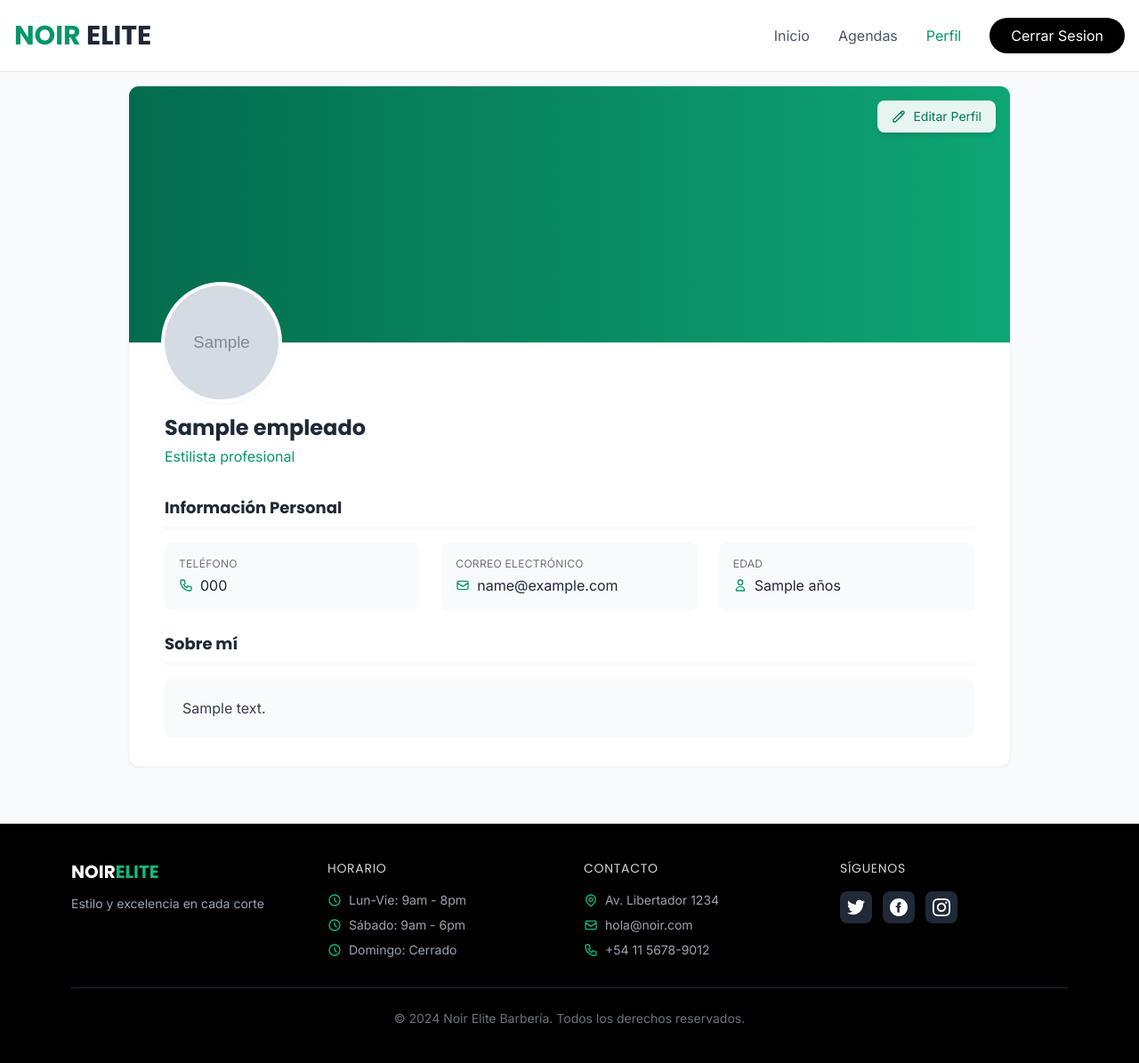
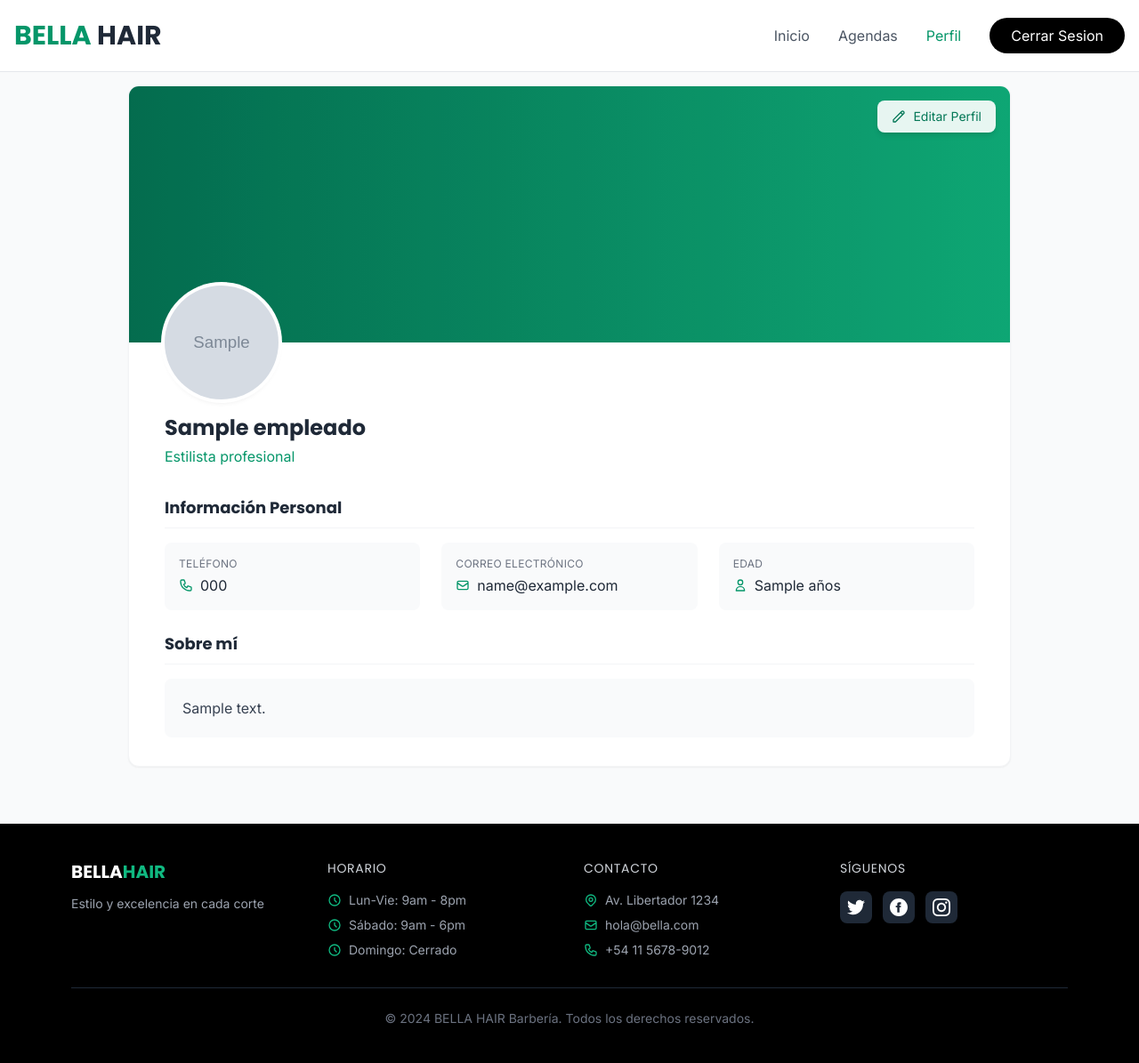
Before and after one commit to adalDmpch/a_1, a PHP site: page /empleado/perfil.php in a window 1280 px wide. Shown: the whole page at 89% size. Run offline with PHP 8.4, Linux system fonts and the light colour scheme; the visitor is signed in with stand-in values (Sample User, id 1); tables that the repository leaves empty or names only in its code hold one stand-in row (values such as "Sample post"); grey boxes marked "Sample" are stand-in pictures; some libraries are stand-ins or nearby versions.

Commit message:
nombre bella hair

```diff
--- a/public/cliente/editar_perfil.php
+++ b/public/cliente/editar_perfil.php
@@ -29,7 +29,7 @@ try {
     die("Error: " . $e->getMessage());
 }
 
-$pageTitle = 'Editar Perfil - Noir Elite';
+$pageTitle = 'Editar Perfil - BELLA HAIR';
 include_once '../templates/headercliente.php';
 include_once '../templates/navbarcliente.php';
 include_once '../templates/navbarclient.php';
@@ -62,7 +62,7 @@ include_once '../templates/navbarclient.php';
         <div class="bg-white rounded-2xl shadow-2xl overflow-hidden transition-all duration-300 hover:shadow-3xl">
             <div class="bg-gradient-to-r from-emerald-600 to-teal-700 text-white px-8 py-6">
                 <h2 class="text-3xl font-bold tracking-tight">Editar Perfil</h2>
-                <p class="mt-1 text-emerald-100 opacity-90">Actualiza tu información personal en Noir Elite</p>
+                <p class="mt-1 text-emerald-100 opacity-90">Actualiza tu información personal en BELLA HAIR</p>
             </div>
 
             <form action="../../actions/actualizar_perfil.php" method="POST" enctype="multipart/form-data" class="p-8 space-y-8">
--- a/public/cliente/historial.php
+++ b/public/cliente/historial.php
@@ -70,7 +70,7 @@ $stmtHistorial = $pdo->prepare($sqlHistorial);
 $stmtHistorial->execute([$cliente['id']]);
 $historial = $stmtHistorial->fetchAll(PDO::FETCH_ASSOC);
 
-$pageTitle = 'Historial - Noir Elite';
+$pageTitle = 'Historial - BELLA HAIR';
 include_once '../templates/headeremleado.php';
 include_once '../templates/navbarcliente.php';
 include_once '../templates/navbarclient.php';
--- a/public/cliente/perfil.php
+++ b/public/cliente/perfil.php
@@ -25,7 +25,7 @@ if (!$cliente) {
     die("No se encontró información en la tabla cliente para este usuario.");
 }
 
-$pageTitle = 'Perfil Cliente - Noir Elite';
+$pageTitle = 'Perfil Cliente - BELLA HAIR';
 include_once '../templates/headercliente.php';
 include_once '../templates/navbarcliente.php';
 include_once '../templates/navbarclient.php';
--- a/public/empleado/agenda.php
+++ b/public/empleado/agenda.php
@@ -7,7 +7,7 @@ if (!isset($_SESSION["user_id"]) || $_SESSION["rol"] !== "empleado") {
     exit();
 }
 
-$pageTitle = 'Noir Elite - Historial de Citas';
+$pageTitle = 'BELLA HAIR - Historial de Citas';
 include_once '../templates/headeremleado.php';
 include_once '../templates/navbarempleado.php';
 
--- a/public/empleado/editar_Perfil.php
+++ b/public/empleado/editar_Perfil.php
@@ -85,7 +85,7 @@ if ($_SERVER["REQUEST_METHOD"] === "POST" && isset($_POST["update_profile"])) {
     }
 }
 
-    $pageTitle = 'Editar Perfil - Noir Elite - Barbería & Estilistas';
+    $pageTitle = 'Editar Perfil - BELLA HAIR - Barbería & Estilistas';
     include_once '../templates/headeremleado.php';
     include_once '../templates/navbarsalir.php';
 
--- a/public/empleado/inicio.php
+++ b/public/empleado/inicio.php
@@ -10,7 +10,7 @@ if (!isset($_SESSION["user_id"]) || $_SESSION["rol"] !== "empleado") {
 // Verifica que $_SESSION["user_id"] esté configurada correctamente
 // var_dump($_SESSION["user_id"]); // Esto debería mostrar el valor de user_id
 
-$pageTitle = 'Noir Elite - Agenda de Citas';
+$pageTitle = 'BELLA HAIR - Agenda de Citas';
 include_once '../templates/headeremleado.php';
 include_once '../templates/navbarempleado.php';
 
--- a/public/empleado/perfil.php
+++ b/public/empleado/perfil.php
@@ -25,7 +25,7 @@ if (!$empleado) {
 }
 
 
-$pageTitle = 'Perfil - Noir Elite - Barbería & Estilistas';
+$pageTitle = 'Perfil - BELLA HAIR - Barbería & Estilistas';
 include_once '../templates/headeremleado.php';
 include_once '../templates/navbarempleado.php';
 
--- a/public/empleado/servicios.php
+++ b/public/empleado/servicios.php
@@ -37,7 +37,7 @@ if (!isset($_SESSION["user_id"]) || $_SESSION["rol"] !== "empleado") {
     <meta charset="UTF-8">
     <meta name="viewport" content="width=device-width, initial-scale=1.0">
     <script src="https://cdn.tailwindcss.com"></script>
-    <title>Servicios - Noir Elite Barbería</title>
+    <title>Servicios - BELLA HAIR Barbería</title>
     <style>
         @import url('https://fonts.googleapis.com/css2?family=Poppins:wght@300;400;600;700&family=Inter:wght@300;400;600&display=swap');
 
@@ -60,8 +60,8 @@ if (!isset($_SESSION["user_id"]) || $_SESSION["rol"] !== "empleado") {
                 <!-- Logo -->
                 <div class="flex items-center space-x-2 sm:space-x-3">
                     <h1 class="font-heading text-3xl font-bold text-gray-900">
-                        <span class="text-emerald-600">NOIR</span>
-                        <span class="text-gray-800">ELITE</span>
+                        <span class="text-emerald-600">BELLA</span>
+                        <span class="text-gray-800">HAIR</span>
                     </h1>
                 </div>
 
--- a/public/servicios.php
+++ b/public/servicios.php
@@ -4,7 +4,7 @@
     <meta charset="UTF-8">
     <meta name="viewport" content="width=device-width, initial-scale=1.0">
     <script src="https://cdn.tailwindcss.com"></script>
-    <title>Servicios - Noir Elite Barbería</title>
+    <title>Servicios - BELLA Elite Barbería</title>
     <style>
         @import url('https://fonts.googleapis.com/css2?family=Poppins:wght@300;400;600;700&family=Inter:wght@300;400;600&display=swap');
 
@@ -27,8 +27,8 @@
                 <!-- Logo -->
                 <div class="flex items-center space-x-2 sm:space-x-3">
                     <h1 class="font-heading text-3xl font-bold text-gray-900">
-                    <span class="text-emerald-600">NOIR</span>
-                    <span class="text-gray-800">ELITE</span>
+                    <span class="text-emerald-600">BELLA</span>
+                    <span class="text-gray-800">HAIR</span>
                 </h1>
                 </div>
                 <div class="hidden md:flex items-center space-x-8">
--- a/public/templates/footercliente.php
+++ b/public/templates/footercliente.php
@@ -8,7 +8,7 @@
                     <a href="#privacidad" class="hover:text-emerald-400">Política de Privacidad</a>
                     <a href="#terminos" class="hover:text-emerald-400">Términos de Servicio</a>
                 </div>
-                <p class="mt-3">© 2024 Noir Elite. Todos los derechos reservados.</p>
+                <p class="mt-3">© 2024 BELLA HAIR. Todos los derechos reservados.</p>
             </div>
         </div>
     </footer>
--- a/public/templates/footerempleado.php
+++ b/public/templates/footerempleado.php
@@ -3,7 +3,7 @@
         <div class="max-w-6xl mx-auto px-4">
             <div class="grid md:grid-cols-4 gap-8">
                 <div class="space-y-3">
-                    <h4 class="font-heading text-xl font-bold">NOIR<span class="text-emerald-500">ELITE</span></h4>
+                    <h4 class="font-heading text-xl font-bold">BELLA<span class="text-emerald-500">HAIR</span></h4>
                     <p class="text-gray-400 text-sm">Estilo y excelencia en cada corte</p>
                 </div>
 
@@ -45,7 +45,7 @@
                             <svg class="w-4 h-4 mr-2 text-emerald-500" fill="none" stroke="currentColor" viewBox="0 0 24 24">
                                 <path stroke-linecap="round" stroke-linejoin="round" stroke-width="2" d="M3 8l7.89 5.26a2 2 0 002.22 0L21 8M5 19h14a2 2 0 002-2V7a2 2 0 00-2-2H5a2 2 0 00-2 2v10a2 2 0 002 2z"></path>
                             </svg>
-                            hola@noir.com
+                            hola@bella.com
                         </li>
                         <li class="flex items-center">
                             <svg class="w-4 h-4 mr-2 text-emerald-500" fill="none" stroke="currentColor" viewBox="0 0 24 24">
@@ -79,7 +79,7 @@
             </div>
 
             <div class="border-t border-gray-800 mt-8 pt-6 text-center">
-                <p class="text-gray-500 text-sm">&copy; 2024 Noir Elite Barbería. Todos los derechos reservados.</p>
+                <p class="text-gray-500 text-sm">&copy; 2024 BELLA HAIR Barbería. Todos los derechos reservados.</p>
             </div>
         </div>
     </footer>
--- a/public/templates/navbarcliente.php
+++ b/public/templates/navbarcliente.php
@@ -3,8 +3,8 @@
         <div class="max-w-7xl mx-auto px-4 sm:px-6">
             <div class="flex justify-between items-center h-16 sm:h-20">
                 <h1 class="font-heading text-3xl font-bold text-gray-900">
-                    <span class="text-emerald-600">NOIR</span>
-                    <span class="text-gray-800">ELITE</span>
+                    <span class="text-emerald-600">BELLA</span>
+                    <span class="text-gray-800">HAIR</span>
                 </h1>
 
                 <div class="hidden md:flex items-center space-x-6 lg:space-x-8">
--- a/public/templates/navbaredit.php
+++ b/public/templates/navbaredit.php
@@ -5,8 +5,8 @@
             <div class="flex justify-between items-center h-16 sm:h-20">
                 <div class="flex items-center space-x-2 sm:space-x-3">
                     <h1 class="font-heading text-3xl font-bold text-gray-900">
-                        <span class="text-emerald-600">NOIR</span>
-                        <span class="text-gray-800">ELITE</span>
+                        <span class="text-emerald-600">BELLA</span>
+                        <span class="text-gray-800">HAIR</span>
                     </h1>
                 </div>
                 <div class="hidden md:flex items-center space-x-6">
--- a/public/templates/navbarempleado.php
+++ b/public/templates/navbarempleado.php
@@ -49,8 +49,8 @@
             <!-- Logo -->
             <div class="flex items-center space-x-2 sm:space-x-3">
                 <h1 class="font-heading text-3xl font-bold text-gray-900">
-                    <span class="text-emerald-600">NOIR</span>
-                    <span class="text-gray-800">ELITE</span>
+                    <span class="text-emerald-600">BELLA</span>
+                    <span class="text-gray-800">HAIR</span>
                 </h1>
             </div>
 
--- a/public/templates/navbarsalir.php
+++ b/public/templates/navbarsalir.php
@@ -5,8 +5,8 @@
                 <!-- Logo -->
                 <div class="flex items-center space-x-2 sm:space-x-3">
                     <h1 class="font-heading text-3xl font-bold text-gray-900">
-                        <span class="text-emerald-600">NOIR</span>
-                        <span class="text-gray-800">ELITE</span>
+                        <span class="text-emerald-600">BELLA</span>
+                        <span class="text-gray-800">HAIR</span>
                     </h1>
                 </div>
 
```
Also changed, not shown: public/home.php (+8 -8 lines), public/login.php (+6 -6 lines), public/registro.php (+4 -4 lines), public/uploads/cj.jpg (added).
